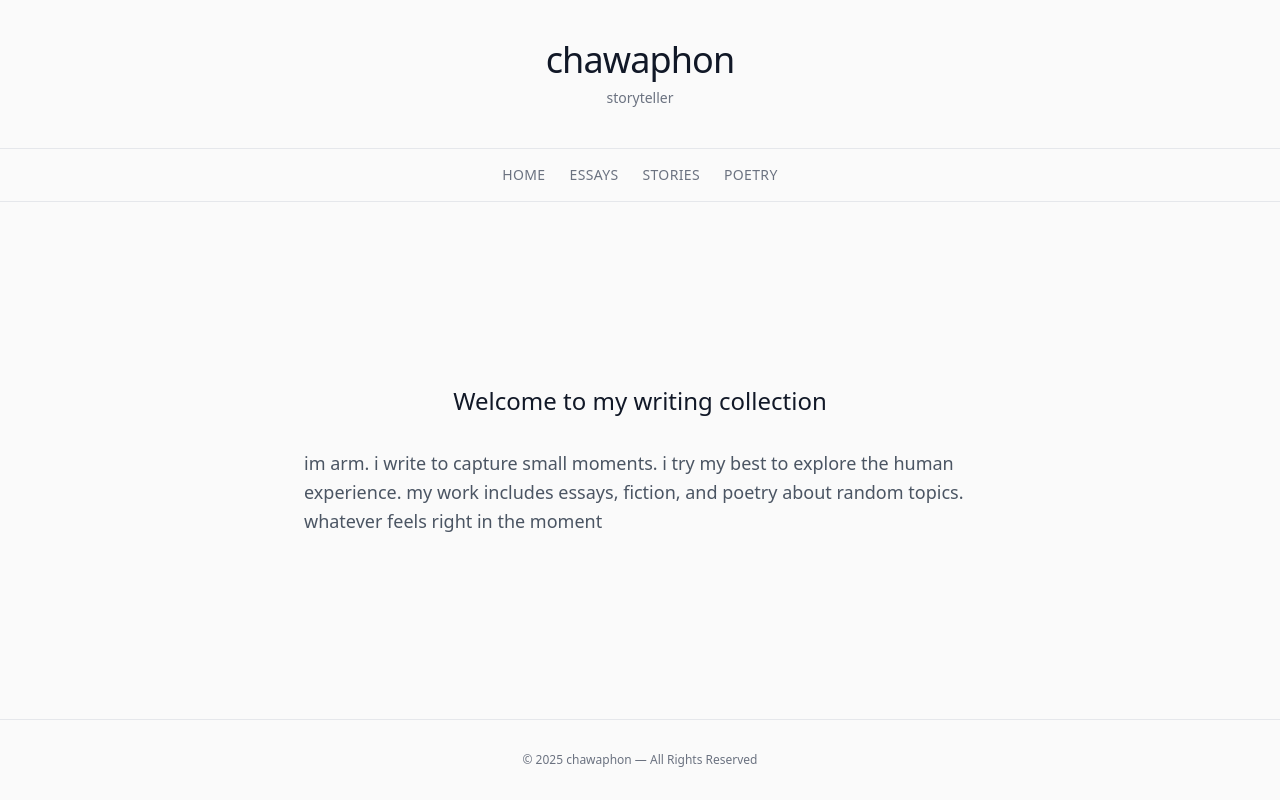
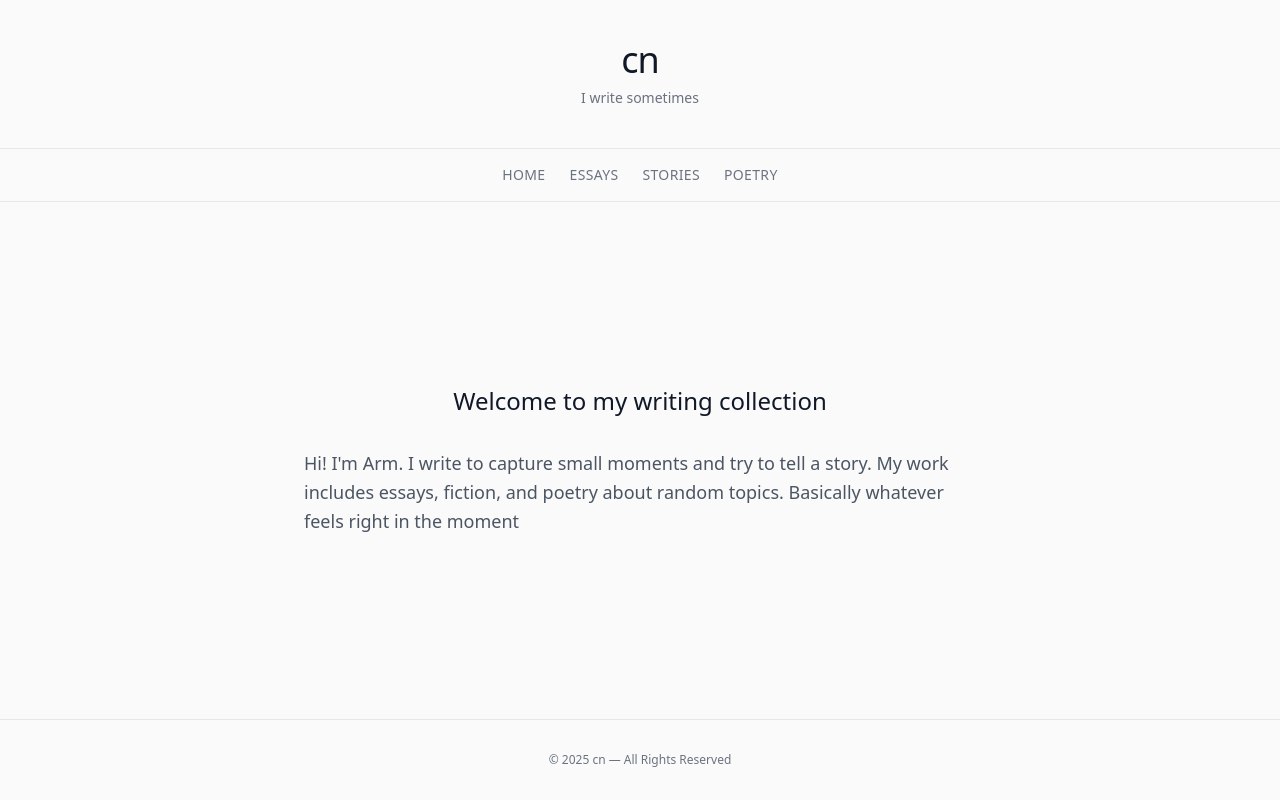
Before and after one commit to CNonthapan/writing-portfolio, a React (Vite) app: page / in a window 1280 px wide. Built offline with nearby package versions, Linux system fonts and the light colour scheme.

Commit message:
Update author details in App component

```diff
--- a/src/App.jsx
+++ b/src/App.jsx
@@ -3,9 +3,9 @@ import ReactMarkdown from "react-markdown";
 import { writings } from "./writings";
 
 const author = {
-  name: "chawaphon",
-  tagline: "storyteller",
-  bio: "im arm. i write to capture small moments. i try my best to explore the human experience. my work includes essays, fiction, and poetry about random topics. whatever feels right in the moment",
+  name: "cn",
+  tagline: "I write sometimes",
+  bio: "Hi! I'm Arm. I write to capture small moments and try to tell a story. My work includes essays, fiction, and poetry about random topics. Basically whatever feels right in the moment",
   year: new Date().getFullYear(),
 };
 
```
